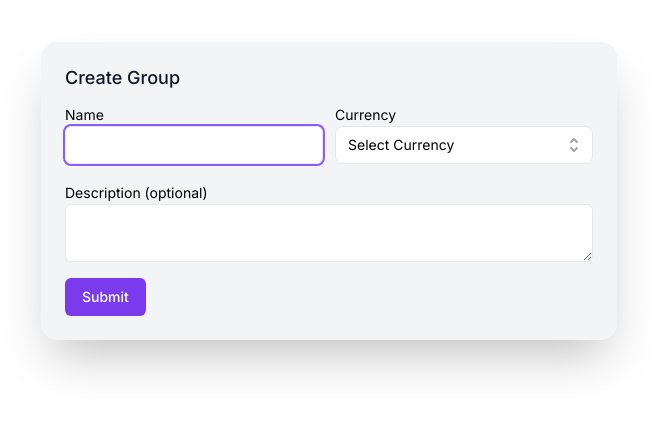
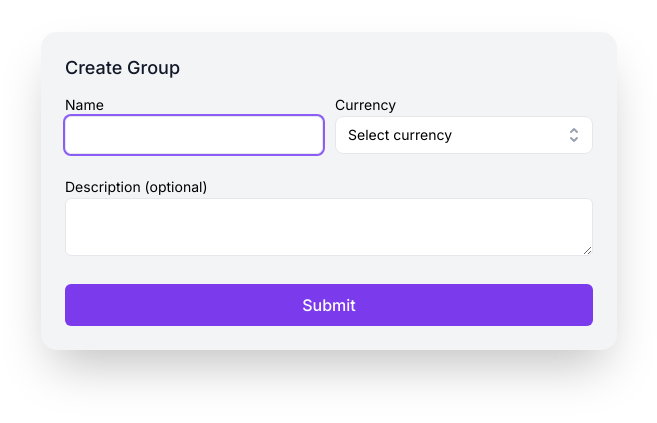
Before and after one commit to yanchenm/split, a Next.js app in the folder frontend/: page /app/newGroup in a window 1280 px wide. Shown: the part 209-632 px from the top of the page, without its empty margins (311-968 px from the left). Built offline with nearby package versions, Linux system fonts and the light colour scheme.

Commit message:
final modal design

```diff
--- /dev/null
+++ b/frontend/components/UI/ButtonWithLoading.tsx
@@ -0,0 +1,29 @@
+import React, { ButtonHTMLAttributes } from 'react';
+
+import ReactLoading from 'react-loading';
+
+type ButtonProps = {
+  buttonText: string;
+  loading: boolean;
+};
+
+const ButtonWithLoading: React.FC<ButtonProps & ButtonHTMLAttributes<HTMLButtonElement>> = ({
+  buttonText,
+  loading,
+  ...props
+}) => {
+  return (
+    <button
+      className={
+        'group relative w-full flex justify-center py-2 px-4 border border-transparent font-default text-md font-medium rounded-md text-white bg-violet-600 active:bg-violet-400 focus:outline-none' +
+        (loading ? '' : ' hover:bg-violet-500')
+      }
+      disabled={loading}
+      {...props}
+    >
+      <div>{loading ? <ReactLoading type={'spin'} color={'#fff'} height={28} width={28} /> : buttonText}</div>
+    </button>
+  );
+};
+
+export default ButtonWithLoading;
--- a/frontend/components/UI/CurrencySelector.tsx
+++ b/frontend/components/UI/CurrencySelector.tsx
@@ -14,7 +14,7 @@ const CurrencySelector: React.FC<CurrencySelectorProps> = ({ selected, onChange,
     <Listbox value={selected} onChange={onChange}>
       <div className="relative">
         <Listbox.Button className="relative w-full py-2 pl-3 pr-10 text-left bg-white border border-gray-200 rounded-lg cursor-default focus:outline-none focus-visible:ring-2 focus-visible:ring-opacity-75 focus-visible:ring-white focus-visible:ring-offset-violet-300 focus-visible:ring-offset-2 focus-visible:border-indigo-500 sm:text-sm">
-          <span className="block truncate">{selected}</span>
+          <span className="block truncate">{selected || 'Select currency'}</span>
           <span className="absolute inset-y-0 right-0 flex items-center pr-2 pointer-events-none">
             <SelectorIcon className="w-5 h-5 text-gray-400" aria-hidden="true" />
           </span>
--- a/frontend/package.json
+++ b/frontend/package.json
@@ -17,6 +17,7 @@
     "react": "17.0.2",
     "react-dom": "17.0.2",
     "react-hook-form": "^7.22.5",
+    "react-loading": "^2.0.3",
     "swr": "^1.1.2",
     "web3": "^1.6.1"
   },
--- a/frontend/pages/app/newGroup.tsx
+++ b/frontend/pages/app/newGroup.tsx
@@ -1,7 +1,8 @@
+import { Controller, FormProvider, SubmitHandler, useForm } from 'react-hook-form';
 import { Dialog, Transition } from '@headlessui/react';
-import { FormProvider, SubmitHandler, useForm } from 'react-hook-form';
 import { Fragment, useState } from 'react';
 
+import ButtonWithLoading from '../../components/UI/ButtonWithLoading';
 import CurrencySelector from '../../components/UI/CurrencySelector';
 import Input from '../../components/UI/Input';
 import type { NextPage } from 'next';
@@ -21,10 +22,6 @@ const NewGroup: NextPage = () => {
   const formMethods = useForm<NewGroupFormValues>();
   const formErrors = formMethods.formState.errors;
 
-  const [nameErrorMessage, setNameErrorMessage] = useState('');
-  const [currencyErrorMessage, setCurrencyErrorMessage] = useState('');
-  const [descriptionErrorMessage, setDescriptionErrorMessage] = useState('');
-
   const closeModal = () => {
     setIsOpen(false);
   };
@@ -33,7 +30,9 @@ const NewGroup: NextPage = () => {
     setIsOpen(true);
   };
 
-  const onSubmit: SubmitHandler<NewGroupFormValues> = (data) => {};
+  const onSubmit: SubmitHandler<NewGroupFormValues> = (data) => {
+    console.log(data);
+  };
 
   return (
     <>
@@ -85,29 +84,44 @@ const NewGroup: NextPage = () => {
                       <div className="grid grid-cols-2 gap-x-3 gap-y-4 items-start justify-center max-w-full">
                         <div>
                           <label className="text-sm">Name</label>
-                          <Input id="name" formFieldName="name" formRegisterOptions={{ required: true }} />
+                          <Input
+                            id="name"
+                            formFieldName="name"
+                            formRegisterOptions={{
+                              required: { value: true, message: 'Please enter a group name.' },
+                              maxLength: { value: 64, message: 'Group name must be less than 64 characters.' },
+                            }}
+                          />
+                          <div className="text-sm text-red-500 mt-1">{formErrors.name?.message}</div>
                         </div>
                         <div>
                           <label className="text-sm">Currency</label>
-                          <CurrencySelector selected={selected} onChange={setSelected} options={currencies} />
+                          <Controller
+                            control={formMethods.control}
+                            name="currency"
+                            render={({ field: { onChange, value } }) => (
+                              <CurrencySelector selected={value} onChange={onChange} options={currencies} />
+                            )}
+                            rules={{ required: { value: true, message: 'Please select a currency.' } }}
+                          />
+                          <div className="text-sm text-red-500 mt-1">{formErrors.currency?.message}</div>
                         </div>
                         <div className="col-span-2">
                           <label className="text-sm">Description (optional)</label>
-                          <textarea className="bg-white appearance-none rounded-md relative block w-full px-3 py-2 border border-gray-200 placeholder-gray-500 text-sm text-gray-900 focus:outline-none focus:ring-2 focus:ring-violet-500 focus:z-10" />
+                          <textarea
+                            className="bg-white appearance-none rounded-md relative block w-full px-3 py-2 border border-gray-200 placeholder-gray-500 text-sm text-gray-900 focus:outline-none focus:ring-2 focus:ring-violet-500 focus:z-10"
+                            {...formMethods.register('description', {
+                              maxLength: { value: 512, message: 'Description must be less than 512 characters.' },
+                            })}
+                          />
+                          <div className="text-sm text-red-500 mt-1">{formErrors.description?.message}</div>
                         </div>
+                      </div>
+                      <div className="mt-6">
+                        <ButtonWithLoading buttonText="Submit" loading={false} />
                       </div>
                     </form>
                   </FormProvider>
-                </div>
-
-                <div className="mt-4">
-                  <button
-                    type="button"
-                    className="inline-flex justify-center px-4 py-2 text-sm font-medium text-white bg-violet-600 border border-transparent rounded-md hover:bg-violet-500 focus:outline-none focus-visible:ring-2 focus-visible:ring-offset-2 focus-visible:ring-violet-500"
-                    onClick={closeModal}
-                  >
-                    Submit
-                  </button>
                 </div>
               </div>
             </Transition.Child>
```
Also changed, not shown: 1 other file (tests, documents, lock files or other folders).
